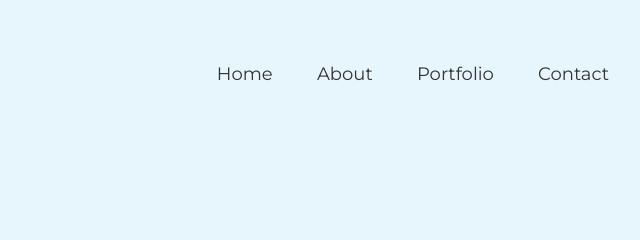
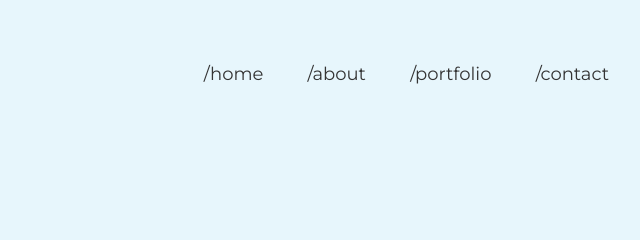
Before and after one commit to kent81/kent-main-portfolio, a plain HTML site: page index.html in a window 1280 px wide. Shown: the top 240 px of the page, 523-1163 px from the left. Drawn offline with Linux system fonts and the light colour scheme.

Commit message:
Update index.html
updates navigation texts

```diff
--- a/index.html
+++ b/index.html
@@ -17,10 +17,10 @@
             <nav>
                 <img src="images/kent_logo.svg" class="logo">
                 <ul id="sidemenu"> <!--the ID is created for Java script Menu functions seen at the bottom  -->
-                    <li><a href="main.html" onclick="closemenu()">Home</a></li>  <!-- I added closemenu function for small screen so it hides automatically after click-->
-                    <li><a href="about.html" onclick="closemenu()">About</a></li> <!-- I added closemenu function for small screen so it hides automatically after click-->
-                    <li><a href="portfolio.html" onclick="closemenu()">Portfolio</a></li> <!-- I added closemenu function for small screen so it hides automatically after click-->
-                    <li><a href="#contact " onclick="closemenu()">Contact</a></li> <!-- I added closemenu function for small screen so it hides automatically after click-->
+                    <li><a href="main.html" onclick="closemenu()">/home</a></li>  <!-- I added closemenu function for small screen so it hides automatically after click-->
+                    <li><a href="about.html" onclick="closemenu()">/about</a></li> <!-- I added closemenu function for small screen so it hides automatically after click-->
+                    <li><a href="portfolio.html" onclick="closemenu()">/portfolio</a></li> <!-- I added closemenu function for small screen so it hides automatically after click-->
+                    <li><a href="#contact " onclick="closemenu()">/contact</a></li> <!-- I added closemenu function for small screen so it hides automatically after click-->
                     <i class="fa-solid fa-xmark" onclick="closemenu()"></i><!-- this is CLOSE  icon for CSS smaller screen -->
                 </ul>
                 <i class="fa-solid fa-bars" onclick="openmenu()"></i> <!-- this is MENU icon for CSS smaller screen -->
```
